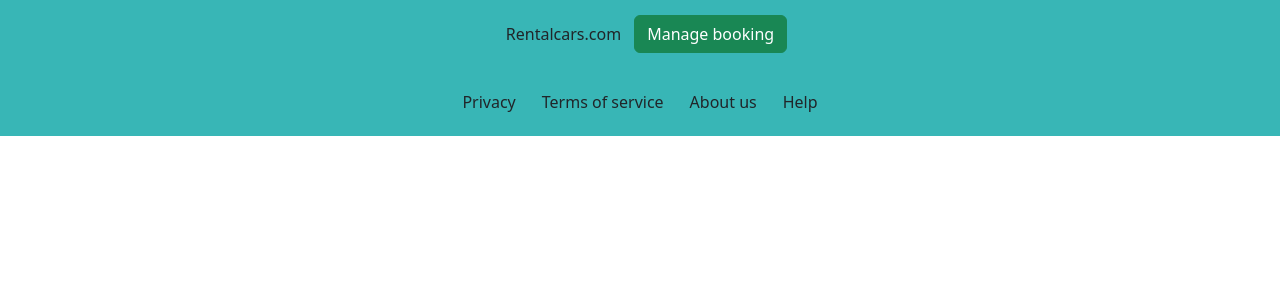
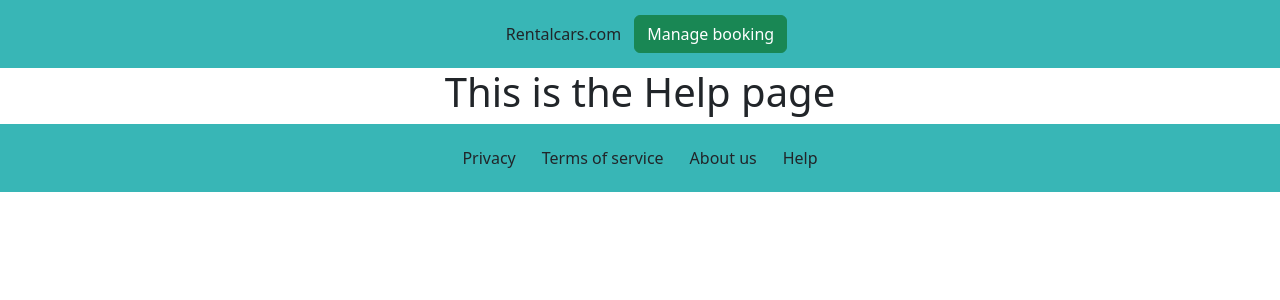
Before and after one commit to Will-Quinnan/Capstone, a React (Create React App) app: page /help in a window 1280 px wide. Shown: the top 300 px of the page. Built offline with nearby package versions, Linux system fonts and the light colour scheme.

Commit message:
Footer links

```diff
--- a/src/App.js
+++ b/src/App.js
@@ -3,6 +3,10 @@ import Home from './pages/home';
 import Header from './components/header';
 import Footer from './components/footer';
 import Login from './pages/login';
+import Privacy from './pages/privacy';
+import Terms from './pages/terms';
+import About from './pages/about';
+import Help from './pages/help';
 
 import { BrowserRouter as Router, Routes, Route } from "react-router-dom"
 
@@ -16,6 +20,11 @@ function App() {
           <Routes>
             <Route path="/" element={<Home />} />
             <Route path="/login" element={<Login />} />
+            <Route path="/privacy" element={<Privacy />} />
+            <Route path="/terms" element={<Terms />} />
+            <Route path="/about" element={<About />} />
+            <Route path="/help" element={<Help />} />
+
           </Routes>
 
           <Footer />
--- a/src/components/footer.jsx
+++ b/src/components/footer.jsx
@@ -3,31 +3,15 @@ import './footer.css';
 
 function Footer(){
 
-    function privacy(){
-        console.log("Privacy button");
-    }
-
-    function terms(){
-        console.log("Terms of service button");
-    }
-
-    function aboutUs(){
-        console.log("About us button");
-    }
-
-    function help(){
-        console.log("Help button");
-    }
-
     return (
         // links and pages need to be made for "privacy", "Terms of Service", "About us", "help"
         <div className="footer">
-            <div className="buttons">
-                <button className="btn" onClick={privacy}>Privacy</button>
-                <button className="btn" onClick={terms}>Terms of service</button>
-                <button className="btn" onClick={aboutUs}>About us</button>
-                <button className="btn" onClick={help}>Help</button>
-            </div>
+            <nav>
+                <Link className="btn" to="/privacy">Privacy</Link>
+                <Link className="btn" to="/terms">Terms of service</Link>
+                <Link className="btn" to="/about">About us</Link>
+                <Link className="btn" to="/help">Help</Link>
+            </nav>
         </div>
     );
 }
--- /dev/null
+++ b/src/pages/about.jsx
@@ -0,0 +1,12 @@
+import 'bootstrap/dist/css/bootstrap.min.css'
+import './about.css';
+
+function About(){
+    return(
+        <div className='about'>
+            <h1>This is the About us page</h1>
+        </div>
+    );
+}
+
+export default About;
--- /dev/null
+++ b/src/pages/help.jsx
@@ -0,0 +1,12 @@
+import 'bootstrap/dist/css/bootstrap.min.css'
+import './help.css'
+
+function Help(){
+    return(
+        <div className='help'>
+            <h1>This is the Help page</h1>
+        </div>
+    );
+}
+
+export default Help;
--- /dev/null
+++ b/src/pages/privacy.jsx
@@ -0,0 +1,12 @@
+import 'bootstrap/dist/css/bootstrap.min.css'
+import './privacy.css';
+
+function Privacy(){
+    return(
+        <div className='privacy'>
+            <h1>This is the Privacy page</h1>
+        </div>
+    );
+}
+
+export default Privacy;
--- /dev/null
+++ b/src/pages/terms.jsx
@@ -0,0 +1,12 @@
+import 'bootstrap/dist/css/bootstrap.min.css'
+import './terms.css';
+
+function Terms(){
+    return(
+        <div className='terms'>
+            <h1>This is the Terms of service page</h1>
+        </div>
+    );
+}
+
+export default Terms;
```
Also changed, not shown: src/pages/about.css (added), src/pages/help.css (added), src/pages/privacy.css (added), src/pages/terms.css (added).
